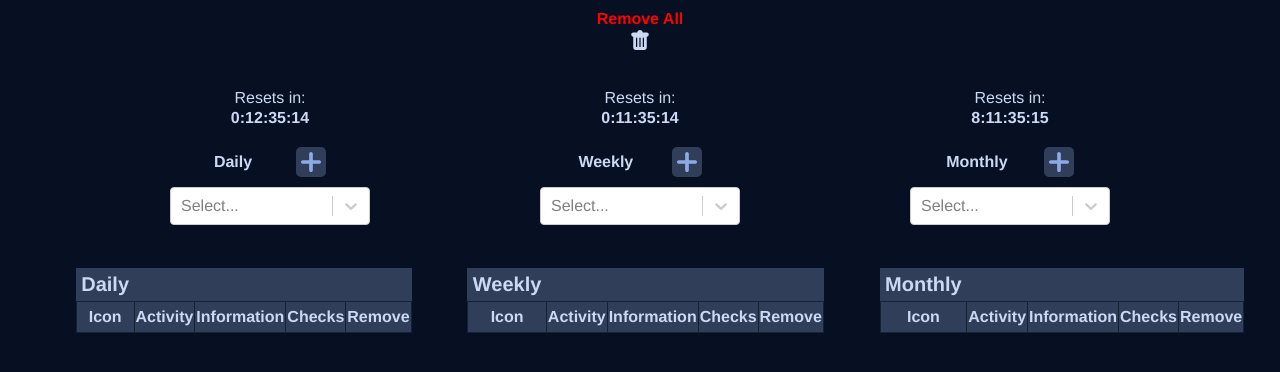
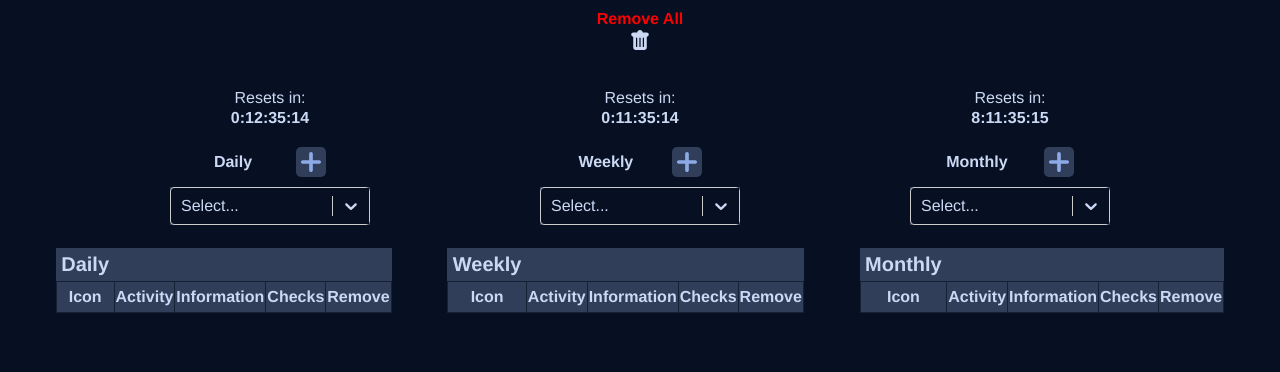
Before and after one commit to mundoex/rs3-daily-tracker, a React (Create React App) app: page / in a window 1280 px wide. Shown: the top 372 px of the page. Built offline with nearby package versions, Linux system fonts and the light colour scheme.

Commit message:
fix scroll for width for 1920 fix select styling issues add jack of trades

```diff
--- a/src/components/Main/styled.tsx
+++ b/src/components/Main/styled.tsx
@@ -17,7 +17,6 @@ export const TrackedActivitiesComponent = styled.div`
   display:flex;
   flex-direction:row;
   justify-content:space-evenly;
-  margin:20px;
   width:100%;
 `;
 
--- a/src/components/SelectPicker/index.tsx
+++ b/src/components/SelectPicker/index.tsx
@@ -30,6 +30,29 @@ export function SelectPicker<T>(props:SelectPickerProps<T>) {
        {props.children}
         </SelectTitleRow>
 
-        <SelectComponent key={props.title} className={props.className} components={{ Option: SelectPickerOptions }} options={props.options} onChange={onChange}/>
+        <SelectComponent key={props.title} className={props.className} styles={{
+          control: (baseStyles) => ({
+            ...baseStyles,
+            backgroundColor: '#071022',
+          }),
+          dropdownIndicator: (baseStyles) => ({
+            ...baseStyles,
+            color: '#cbd9f4',
+            backgroundColor: '#071022',
+          }),
+          placeholder: (baseStyles) => ({
+            ...baseStyles,
+            color: '#cbd9f4',
+          }),
+          singleValue: (baseStyles) => ({
+            ...baseStyles,
+            color: '#cbd9f4',
+          }),
+          menuList: (baseStyles) => ({
+            ...baseStyles,
+            backgroundColor: '#313e59',
+          }),
+        }}
+      components={{ Option: SelectPickerOptions }} options={props.options} onChange={onChange}/>
     </SelectPickerComponent>;
 }
--- a/src/components/SelectPicker/styled.ts
+++ b/src/components/SelectPicker/styled.ts
@@ -9,6 +9,7 @@ export const SelectPickerComponent = styled.div`
 export const SelectComponent = styled(Select)`
     width:200px;
     text-align:start;
+    background-color:#313e59;
 `;
 
 export const SelectTitle = styled.p`
@@ -19,11 +20,11 @@ export const SelectPickerOptionsComponent = styled.div`
     display:flex;
     flex-direction:row;
     justify-content:flex-start;
-    background-color:#313e59;
+    background-color: #313e59;
     cursor:pointer;
     padding:4px;
     :hover{
-        background-color:lightblue;
+        background-color:#8cabe6;
     }
 `;
 
--- a/src/utils/activities.ts
+++ b/src/utils/activities.ts
@@ -174,6 +174,13 @@ export const dailyActivities:Activity[] = [
     iconsUrl: ['https://runescape.wiki/images/thumb/Bucket_of_slime_detail.png/100px-Bucket_of_slime_detail.png?821bb'],
     utilitiesUrl: [{ description: 'Morytania Legs Teleport', url: '' }],
   },
+  {
+    name: 'Jack of trades',
+    type: 'daily',
+    checksRequired: 1,
+    iconsUrl: ['https://runescape.wiki/images/Jack_of_trades_aura_detail.png?5ab29'],
+    utilitiesUrl: [{ description: 'Wiki Guide', url: 'https://runescape.wiki/w/Jack_of_trades_aura/Routines' }],
+  },
 ];
 
 export const weeklyActivities:Activity[] = [
```
